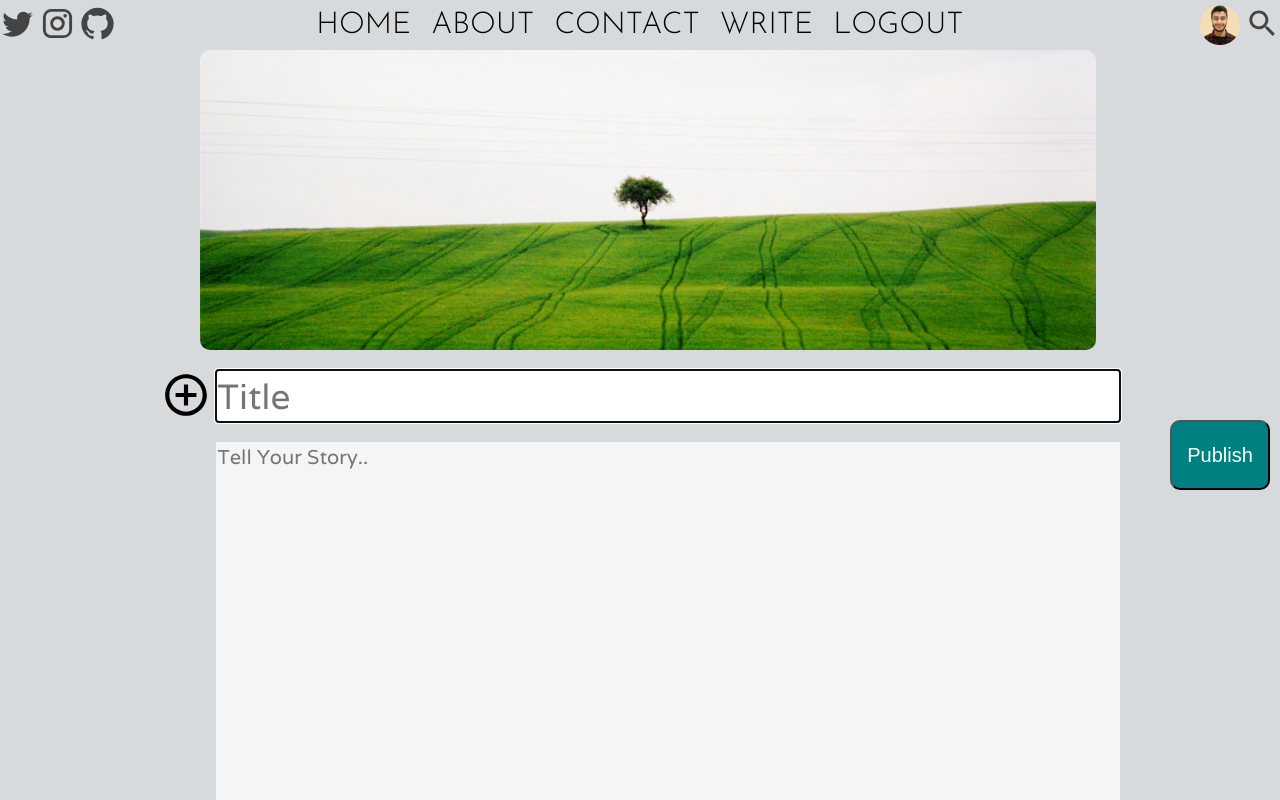
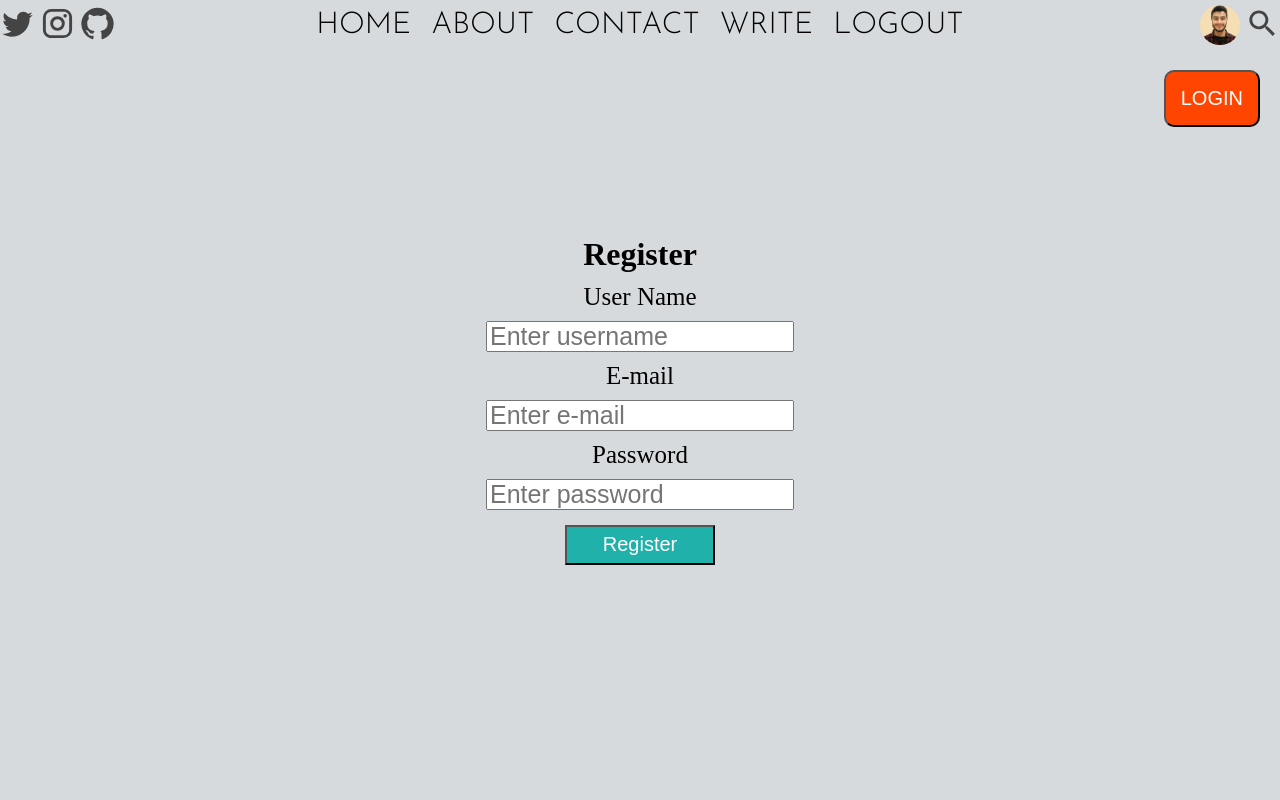
Before and after one commit to gitMkara/websites, a React (Create React App) app in the folder blog-react/blog/: page /write in a window 1280 px wide. Shown: the top 800 px of the page. Built offline with nearby package versions, Linux system fonts and the light colour scheme.

Commit message:
logın and register are complated

```diff
--- a/blog-react/blog/src/App.js
+++ b/blog-react/blog/src/App.js
@@ -9,7 +9,7 @@ import { BrowserRouter as Router, Switch, Route } from "react-router-dom";
 import { Routes } from "react-router-dom";
 
 function App() {
-  const isUserOnline = true;
+  const isUserOnline = false;
   return (
     <div className="App">
       <Router>
--- a/blog-react/blog/src/components/post/postItem/PostItem.jsx
+++ b/blog-react/blog/src/components/post/postItem/PostItem.jsx
@@ -12,7 +12,7 @@ export default function PostItem({ post }) {
           <span className="postCat">#Music</span>
           <span className="postCat">#Life</span>
         </div>
-        <Link to={`/post/${post._id}`}>
+        <Link to={`/post/${post._id}`} className="routerLink">
           <span className="postTitle">{post.title}</span>
         </Link>
         <hr />
--- a/blog-react/blog/src/components/postRead/PostRead.jsx
+++ b/blog-react/blog/src/components/postRead/PostRead.jsx
@@ -1,13 +1,27 @@
 import "./postRead.scss";
 import EditIcon from "@mui/icons-material/Edit";
 import DeleteForeverIcon from "@mui/icons-material/DeleteForever";
+import { useLocation, Link } from "react-router-dom";
+import { useEffect, useState } from "react";
+import axios from "axios";
 export default function PostRead() {
+  const location = useLocation();
+  const path = location.pathname.split("/")[2];
+  const [state, setState] = useState({});
+  useEffect(() => {
+    const fetchPost = async () => {
+      const res = await axios.get("/posts/" + path);
+      setState(res.data);
+    };
+    fetchPost();
+  }, [path]);
+
   return (
     <div className="postRead">
       <div className="itemContainer">
         <img src="../assets/postItem.jpg" alt="postImg" />
         <div className="title">
-          <span>Post Title</span>
+          <span>{state.title}</span>
           <div className="icons">
             <span>
               <EditIcon fontSize="large" />
@@ -19,24 +33,15 @@ export default function PostRead() {
         </div>
         <div className="userInfo">
           <span>
-            Author <b>murat KARA </b>
+            Author{" "}
+            <Link className="routerLink" to={`/?user=${state.username}`}>
+              <b>{state.username} </b>
+            </Link>
           </span>
-          <span>(1 Hour)</span>
+          <span>({new Date(state.createdAt).toUTCString()})</span>
         </div>
         <div className="text">
-          <p>
-            Lorem ipsum dolor sit amet, consectetur adipiscing elit. Phasellus
-            imperdiet, nulla et dictum interdum, nisi lorem egestas odio, vitae
-            scelerisque enim ligula venenatis dolor. Maecenas nisl est, ultrices
-            nec congue eget, auctor vitae massa. Fusce luctus vestibulum augue
-            ut aliquet. Mauris ante ligula, facilisis sed ornare eu, lobortis in
-            odio. Praesent convallis urna a lacus interdum ut hendrerit risus
-            congue. Nunc sagittis dictum nisi, sed ullamcorper ipsum dignissim
-            ac. In at libero sed nunc venenatis imperdiet sed ornare turpis.
-            Donec vitae dui eget tellus gravida venenatis. Integer fringilla
-            congue eros non fermentum. Sed dapibus pulvinar nibh tempor porta.
-            Cras ac leo purus. Mauris quis diam velit.
-          </p>
+          <p>{state.desc}</p>
         </div>
       </div>
     </div>
--- a/blog-react/blog/src/components/sidebar/Sidebar.jsx
+++ b/blog-react/blog/src/components/sidebar/Sidebar.jsx
@@ -2,8 +2,20 @@ import "./sidebar.scss";
 import TwitterIcon from "@mui/icons-material/Twitter";
 import InstagramIcon from "@mui/icons-material/Instagram";
 import GitHubIcon from "@mui/icons-material/GitHub";
+import { useState, useEffect } from "react";
+import axios from "axios";
+import {Link} from "react-router-dom";
 
 export default function Sidebar() {
+  const [cat, setCat] = useState([]);
+  useEffect(() => {
+    const fetchCat = async () => {
+      const res = await axios.get("/categories");
+      setCat(res.data);
+    };
+    fetchCat();
+  }, []);
+
   return (
     <div className="sidebar">
       <div className="itemContainer">
@@ -17,10 +29,11 @@ export default function Sidebar() {
         </p>
         <h4>CATEGORIES</h4>
         <ul>
-          <li>Life</li>
-          <li>Music</li>
-          <li>Tech</li>
-          <li>Trekking</li>
+          {cat.map((c) => (
+            <Link className="routerLink" to={`/?cat=${c.name}`}>
+              <li>{c.name}</li>
+            </Link>
+          ))}
         </ul>
         <h4>FOLLOW</h4>
         <div className="socialMedias">
--- a/blog-react/blog/src/pages/home/Home.jsx
+++ b/blog-react/blog/src/pages/home/Home.jsx
@@ -4,17 +4,19 @@ import Posts from "../../components/post/Posts";
 import Sidebar from "../../components/sidebar/Sidebar";
 import React, { useState, useEffect } from 'react';
 import axios from "axios";
+import { useLocation } from "react-router-dom";
 
 export default function Home() {
   const [posts, setPosts] = useState([]);
-
+  const {search} = useLocation();
+console.log(search);
   useEffect(() => {
     const fetchPost = async () => {
-      const res = await axios.get("/posts");
+      const res = await axios.get("/posts"+search);
       setPosts(res.data);
     };
     fetchPost();
-  }, []);
+  }, [search]);
 
   return (
     <div className="home">
--- a/blog-react/blog/src/pages/register/Register.jsx
+++ b/blog-react/blog/src/pages/register/Register.jsx
@@ -1,22 +1,76 @@
 import "./register.scss";
 import { Link } from "react-router-dom";
+import { useRef, useState } from "react";
+import axios from "axios";
+
 export default function Register() {
+  const refUsername = useRef(null);
+  const refEmail = useRef(null);
+  const refPassword = useRef(null);
+  const [error, setError] = useState(false);
+
+  const handleSubmit = (e) => {
+    e.preventDefault();
+    const postRegister = async () => {
+      await axios
+        .post("/auth/register", {
+          username: refUsername.current.value,
+          email: refEmail.current.value,
+          password: refPassword.current.value,
+        })
+        .then(function (response) {
+          console.log(response.data);
+          window.location.replace("/login");
+        })
+        .catch(function (error) {
+
+          error.response.status === 409
+            ? console.log("Invalid Registration")
+            : console.log("non");
+            setError(true);
+            setInterval(() => {
+              setError(false);
+            }, 5000);
+        });
+    };
+    postRegister();
+  };
+
   return (
     <div className="register">
-      <form className="registerForm">
+      <form className="registerForm" onSubmit={handleSubmit}>
         <h1>Register</h1>
         <label>User Name</label>
-        <input type="text" placeholder="Enter user  name" />
+        <input
+          type="text"
+          ref={refUsername}
+          placeholder="Enter username"
+          required="required"
+        />
         <label>E-mail</label>
-        <input type="email" placeholder="Enter e-mail" />
+        <input
+          type="email"
+          ref={refEmail}
+          placeholder="Enter e-mail"
+          required="required"
+        />
         <label>Password</label>
-        <input type="password" placeholder="Enter password" />
+        <input
+          type="password"
+          ref={refPassword}
+          placeholder="Enter password"
+          required="required"
+        />
         <button className="registerBtn">Register</button>
-        <button className="loginBtn">
+
         <Link className="routerLink" to="/login">
-              LOGIN
-            </Link>
-        </button>
+          <button className="loginBtn">LOGIN</button>
+        </Link>
+        {error && (
+          <span style={{ color: "red", fontSize: "30px" }}>
+            Invalid Registration
+          </span>
+        )}
       </form>
     </div>
   );
--- a/blog-react/blog/src/pages/register/register.scss
+++ b/blog-react/blog/src/pages/register/register.scss
@@ -36,6 +36,7 @@
             background-color: orangered;
             border-radius: 10px;
             color: white;
+            cursor: pointer;
         }
     }
 }
```
Also changed, not shown: blog-react/blog/src/context/Actions.js (added, +12 -0 lines), blog-react/blog/src/context/Context.js (added, +21 -0 lines), blog-react/blog/src/context/Reducer.js (added), 1 other file (tests, documents, lock files or other folders).
